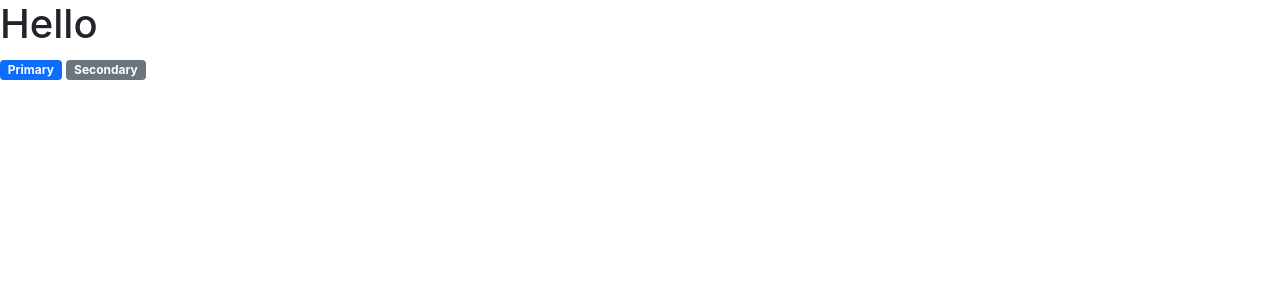
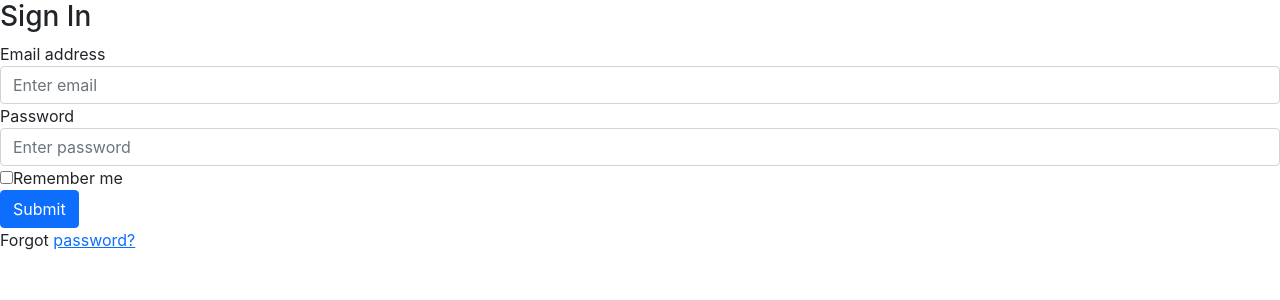
Before and after one commit to caraelliott/ecomm, a React (Create React App) app: page / in a window 1280 px wide. Shown: the top 300 px of the page. Built offline with nearby package versions, Linux system fonts and the light colour scheme.

Commit message:
added functionality
added login and register code

```diff
--- a/src/LoginPage.js
+++ b/src/LoginPage.js
@@ -1,18 +1,35 @@
 import React from 'react'
+import {Component} from 'react'
 import Badge from 'react-bootstrap/Badge'
 
-function LoginPage() {
+export default class LoginPage extends Component {
+  render() {
     return (
+        <form>
+            <h3>Sign In</h3>
 
-    <>
-      <h1>Hello</h1>
-      <div>
-  <Badge bg="primary">Primary</Badge> <Badge bg="secondary">Secondary</Badge>{' '}
-  </div>
-  </>
-  );
+            <div className="form-group">
+                <label>Email address</label>
+                <input type="email" className="form-control" placeholder="Enter email" />
+            </div>
 
+            <div className="form-group">
+                <label>Password</label>
+                <input type="password" className="form-control" placeholder="Enter password" />
+            </div>
 
+            <div className="form-group">
+                <div className="custom-control custom-checkbox">
+                    <input type="checkbox" className="custom-control-input" id="customCheck1" />
+                    <label className="custom-control-label" htmlFor="customCheck1">Remember me</label>
+                </div>
+            </div>
+
+            <button type="submit" className="btn btn-primary btn-block">Submit</button>
+            <p className="forgot-password text-right">
+                Forgot <a href="#">password?</a>
+            </p>
+        </form>
+    );
 }
-
-export default LoginPage
+}
```
Also changed, not shown: src/Register.js (added, +36 -0 lines).
